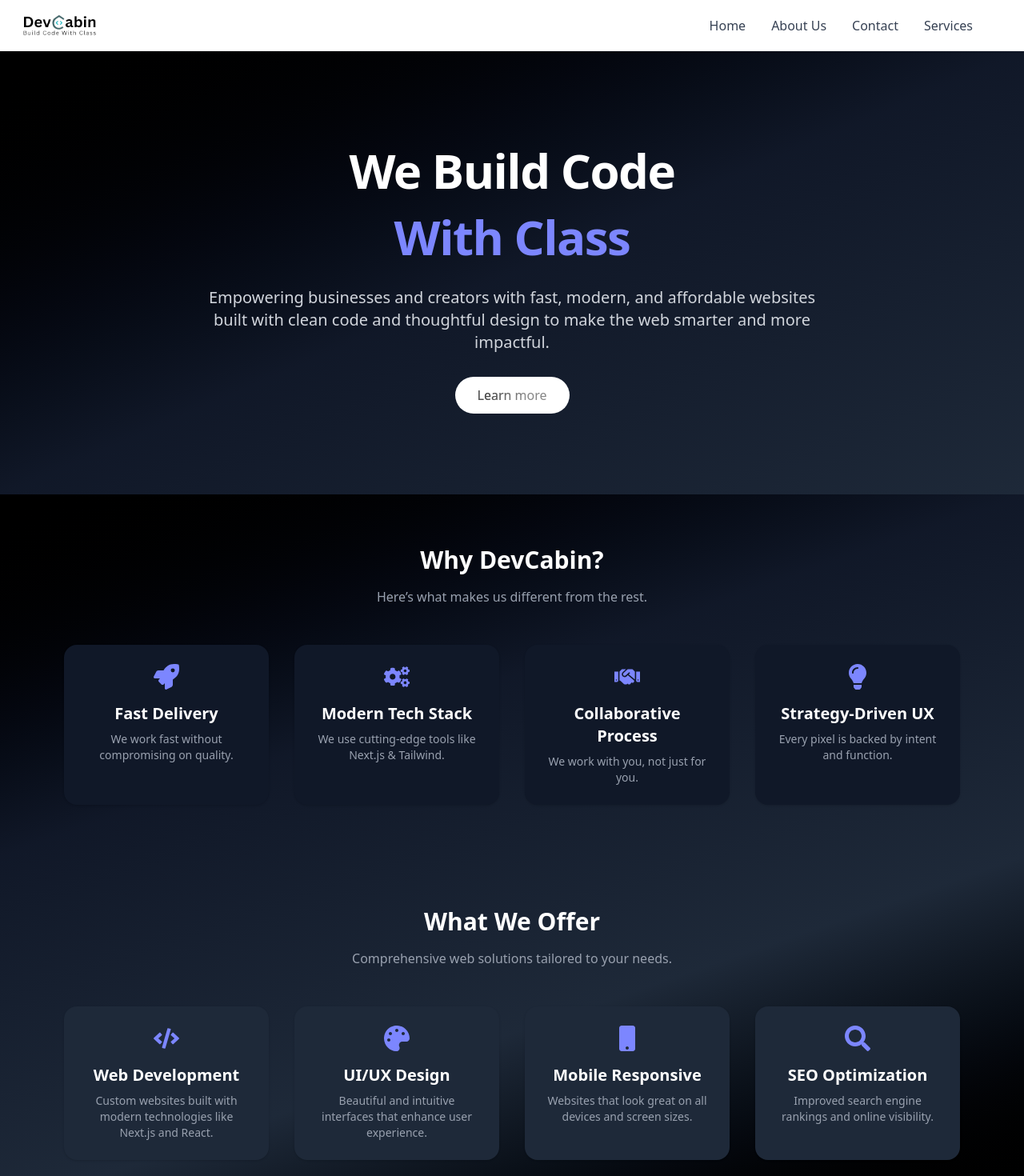
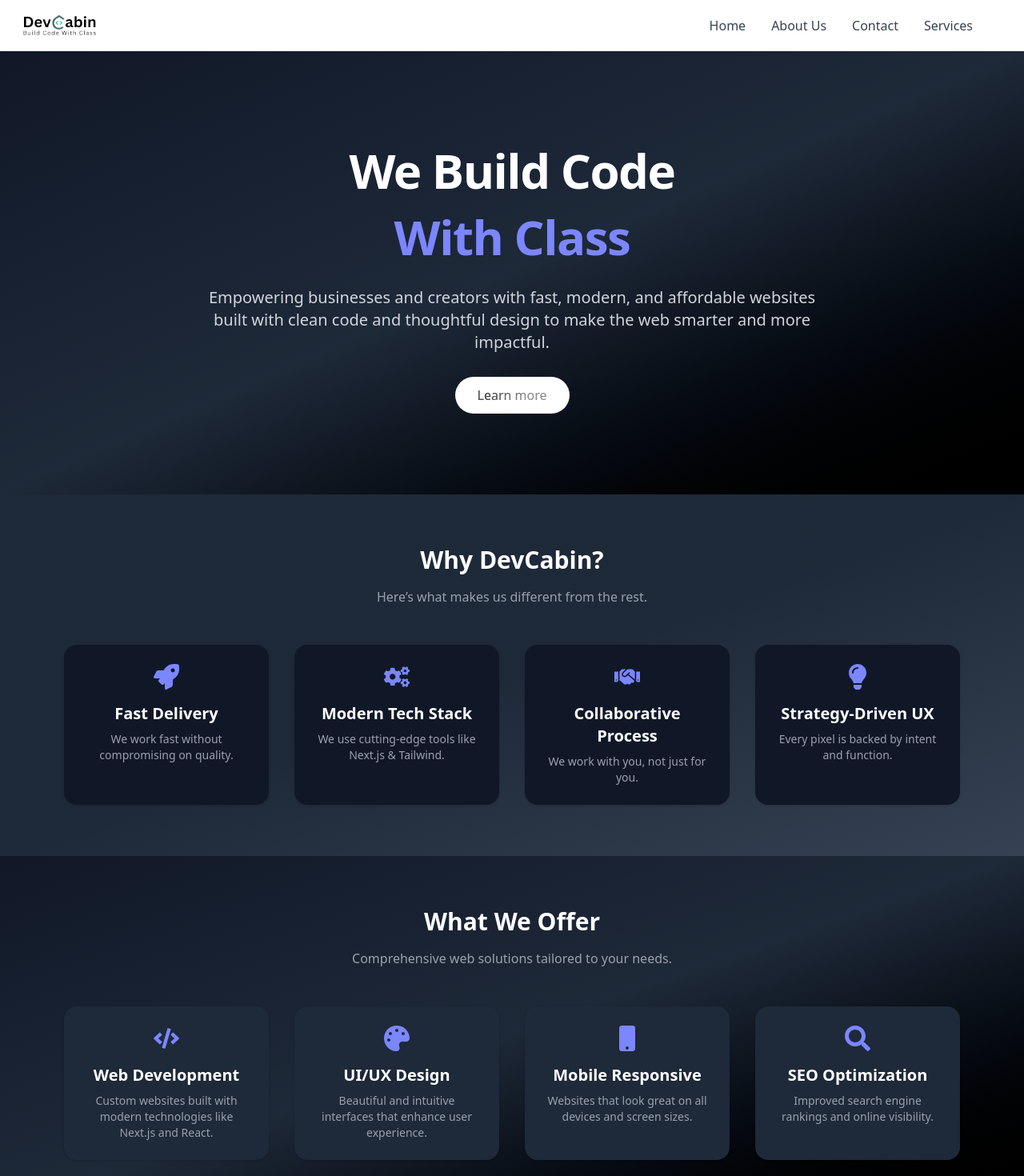
Before and after one commit to Asadulla56/-devcabin-website, a Next.js app: page / in a window 1280 px wide. Shown: the top 1470 px of the page at 80% size. Built offline with nearby package versions, Linux system fonts and the light colour scheme.

Commit message:
change colour

```diff
--- a/src/Component/Hero.jsx
+++ b/src/Component/Hero.jsx
@@ -5,7 +5,7 @@ import Link from "next/link";
 
 export default function Hero() {
   return (
-    <section className="bg-gradient-to-br from-black via-gray-900 to-gray-800 text-white py-28 px-6">
+    <section className="bg-gradient-to-br from-gray-900 via-gray-800 to-black text-white py-28 px-6">
       <div className="max-w-5xl mx-auto text-center">
         <h1 className="text-5xl md:text-6xl font-extrabold tracking-tight leading-tight">
           We Build Code
--- a/src/Component/WhyDevCabin.jsx
+++ b/src/Component/WhyDevCabin.jsx
@@ -27,7 +27,7 @@ const features = [
 
 export default function WhyDevCabin() {
   return (
-    <section className="py-16 bg-gradient-to-br from-black via-gray-900 to-gray-800">
+    <section className="py-16 bg-gradient-to-br from-gray-800 via-gray-800 to-gray-700">
       <div className="max-w-6xl mx-auto px-4 text-center">
         <h2 className="text-3xl font-bold text-white mb-4">
           Why DevCabin?
```
